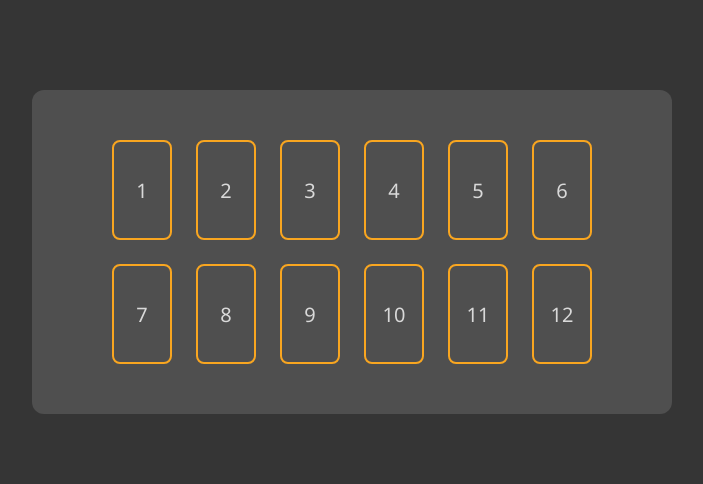
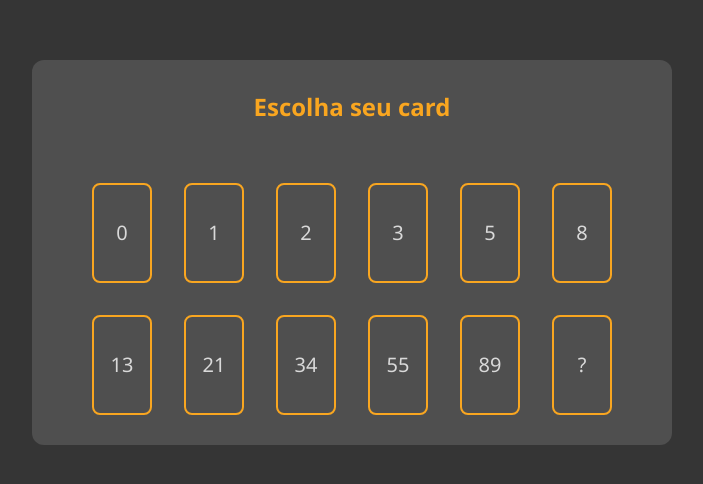
Before and after one commit to MariBelniok/planning-poker-ui, an Angular app: page /lobby in a window 1280 px wide. Shown: the part 148-632 px from the top of the page, without its empty margins (288-991 px from the left). Built offline with nearby package versions, Linux system fonts and the light colour scheme.

Commit message:
UPDATE: board style

```diff
--- a/src/app/shared/components/board/board.component.html
+++ b/src/app/shared/components/board/board.component.html
@@ -1,8 +1,12 @@
+<main>
+  <h2>Escolha seu card</h2>
+
   <div>
     <app-card
-    *ngFor="let item of [1, 2, 3, 4, 5, 6, 7, 8, 9, 10, 11, 12]"
+      *ngFor="let item of fibonacciSequence"
       [content]="item"
       [selected]="(selectedCard$ | async) === item"
       (click)="selectedCard$.next(item)"
     ></app-card>
   </div>
+</main>
--- a/src/app/shared/components/board/board.component.scss
+++ b/src/app/shared/components/board/board.component.scss
@@ -1,15 +1,23 @@
 @use '../../styles/colors.scss' as *;
 @use '../../styles/mixins.scss' as *;
 
-div {
+main {
   background-color: $gray600;
 
-  padding: 50px;
+  padding: 30px 40px;
   width: 40em;
   min-height: 20em;
 
   border-radius: 12px;
+}
 
+h2 {
+  color: $orange;
+  text-align: center;
+  margin-bottom: 60px;
+}
+
+div {
   @include flex(row, center, center, wrap);
-  gap: 24px;
+  gap: 32px;
 }
--- a/src/app/shared/components/board/board.component.ts
+++ b/src/app/shared/components/board/board.component.ts
@@ -9,4 +9,6 @@ import { BehaviorSubject } from 'rxjs';
 })
 export class BoardComponent {
   public selectedCard$ = new BehaviorSubject(undefined);
+
+  public fibonacciSequence = ['0', '1', '2', '3', '5', '8', '13', '21', '34', '55', '89', '?'];
 }
--- a/src/app/shared/components/card/card.component.ts
+++ b/src/app/shared/components/card/card.component.ts
@@ -8,7 +8,7 @@ import { ChangeDetectionStrategy, Component, Input } from '@angular/core';
 })
 export class CardComponent {
   @Input()
-  content = 0;
+  content = '';
 
   @Input()
   public selected = false;
```
Lines whose indentation alone changed are shown as unchanged.
